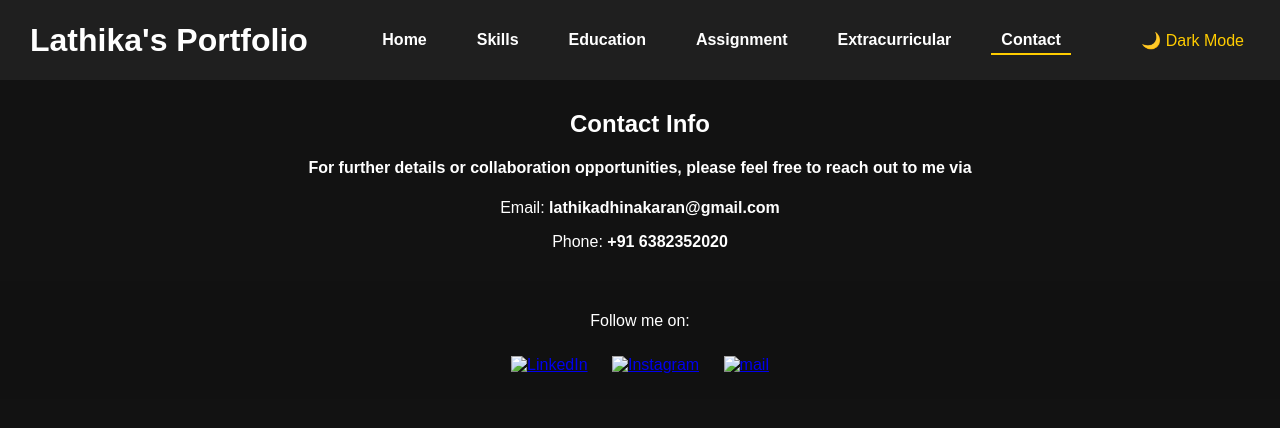
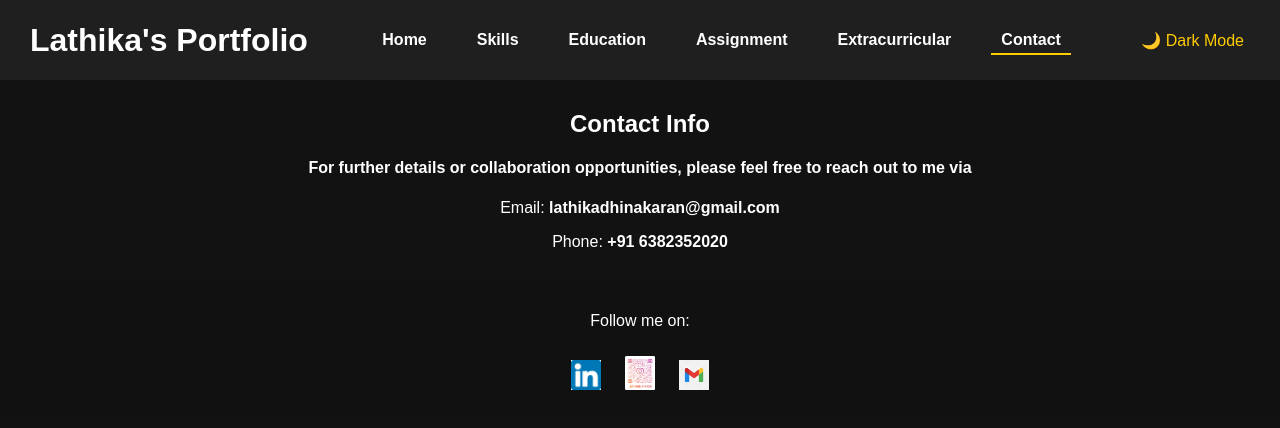
Before and after one commit to Lathika-D/lathika_portfolio, a plain HTML site: page contact.html in a window 1280 px wide. Drawn offline with Linux system fonts and the light colour scheme.

Commit message:
Update contact.html

```diff
--- a/contact.html
+++ b/contact.html
@@ -32,9 +32,9 @@
     </section>
     <footer>
         <p>Follow me on:</p>
-        <a href="https://www.linkedin.com/in/lathika-d-378475302?utm_source=share&utm_campaign=share_via&utm_content=profile&utm_medium=android_app" target="_blank"><img src="/assests/images/linkedin.jpg" alt="LinkedIn"></a>
-        <a href="https://www.instagram.com/lathika_dinakaran?igsh=MXI2eTQzYm5yNG0xNg==" target="_blank"><img src="/assests/images/download.png" alt="Instagram"></a>
-        <a href="mailto:lathikadhinakaran@gmail.com" target="_blank"><img src="/assests/images/gmail.jpg" alt="mail"></a>
+        <a href="https://www.linkedin.com/in/lathika-d-378475302?utm_source=share&utm_campaign=share_via&utm_content=profile&utm_medium=android_app" target="_blank"><img src="linkedin.jpg" alt="LinkedIn"></a>
+        <a href="https://www.instagram.com/lathika_dinakaran?igsh=MXI2eTQzYm5yNG0xNg==" target="_blank"><img src="download.png" alt="Instagram"></a>
+        <a href="mailto:lathikadhinakaran@gmail.com" target="_blank"><img src="gmail.jpg" alt="mail"></a>
     </footer>
 </body>
 </html>
```
